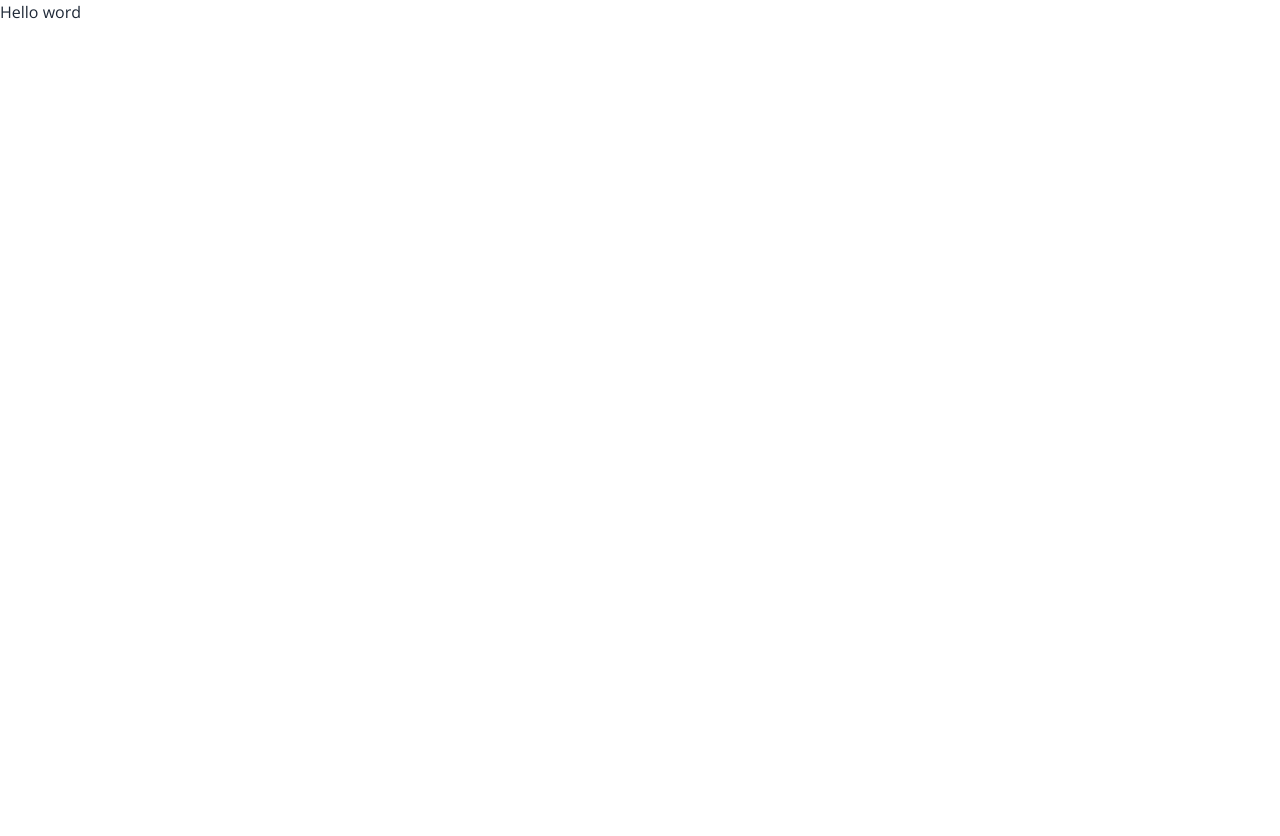
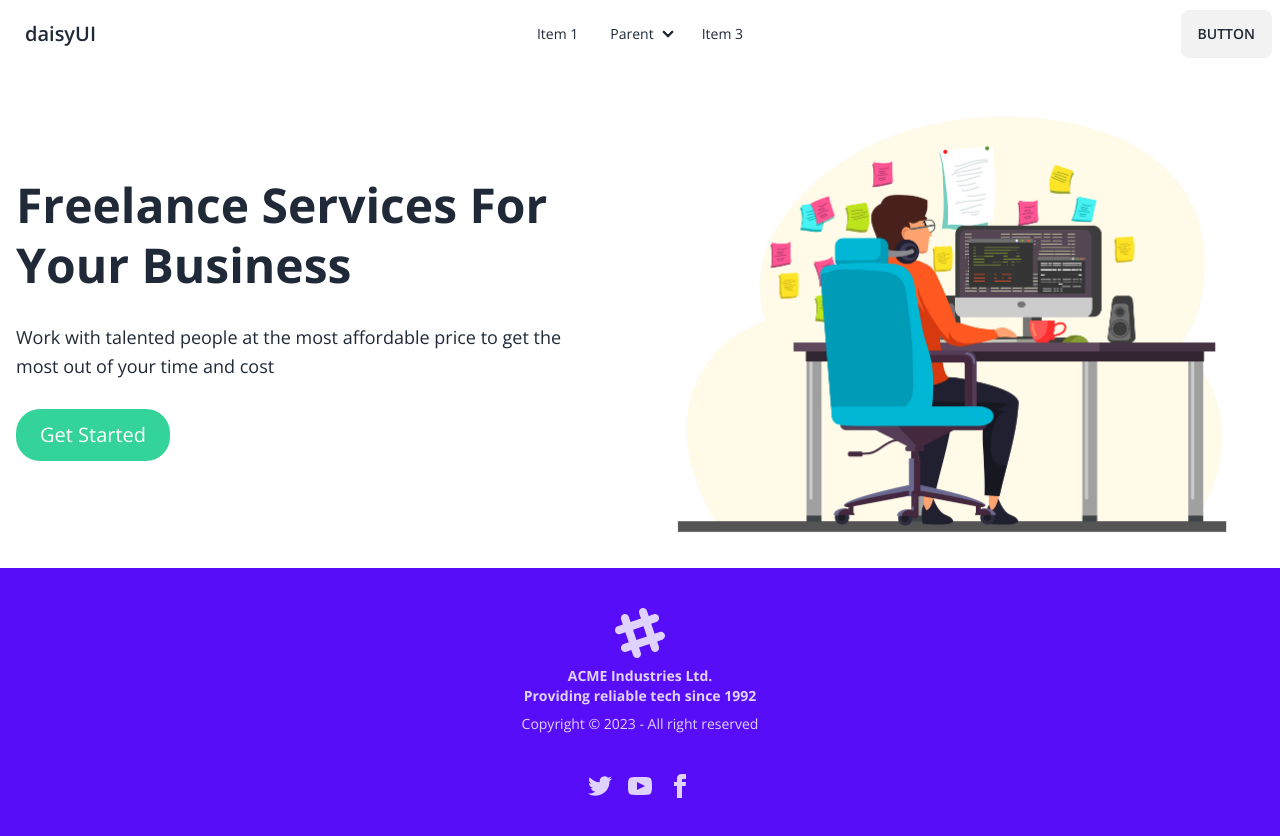
Before and after one commit to ShaplaRani/online-marketplaces-client-rep, a React (Vite) app: page / in a window 1280 px wide. Before the commit the page ends 800 px from the top, so only its background shows below. Built offline with nearby package versions, Linux system fonts and the light colour scheme.

Commit message:
added the banner section in this website

```diff
--- a/src/App.jsx
+++ b/src/App.jsx
@@ -1,5 +1,6 @@
 import { useState } from 'react'
 import reactLogo from './assets/react.svg'
+import logo from './assets/banner.jpg'
 import viteLogo from '/vite.svg'
 import './App.css'
 
--- a/src/Routes/Routes.jsx
+++ b/src/Routes/Routes.jsx
@@ -1,11 +1,20 @@
 import { createBrowserRouter } from "react-router-dom";
 import MainLayout from "../layout/MainLayout";
+import ErrorPage from "../ErrorPage/ErrorPage";
+import Home from "../pages/Home/Home/Home";
 
 
 const router = createBrowserRouter([
     {
       path: "/",
       element: <MainLayout></MainLayout>,
+      errorElement:<ErrorPage></ErrorPage>,
+      children:[
+        {
+          path: "/",
+          element:<Home></Home>
+        }
+      ]
     },
   ]);
 
--- a/src/Shared/Footer/Footer.jsx
+++ b/src/Shared/Footer/Footer.jsx
@@ -0,0 +1,26 @@
+
+
+const Footer = () => {
+    return (
+        <div>
+           <footer className="footer footer-center p-10 bg-primary text-primary-content">
+  <aside>
+    <svg width="50" height="50" viewBox="0 0 24 24" xmlns="http://www.w3.org/2000/svg" fillRule="evenodd" clipRule="evenodd" className="inline-block fill-current"><path d="M22.672 15.226l-2.432.811.841 2.515c.33 1.019-.209 2.127-1.23 2.456-1.15.325-2.148-.321-2.463-1.226l-.84-2.518-5.013 1.677.84 2.517c.391 1.203-.434 2.542-1.831 2.542-.88 0-1.601-.564-1.86-1.314l-.842-2.516-2.431.809c-1.135.328-2.145-.317-2.463-1.229-.329-1.018.211-2.127 1.231-2.456l2.432-.809-1.621-4.823-2.432.808c-1.355.384-2.558-.59-2.558-1.839 0-.817.509-1.582 1.327-1.846l2.433-.809-.842-2.515c-.33-1.02.211-2.129 1.232-2.458 1.02-.329 2.13.209 2.461 1.229l.842 2.515 5.011-1.677-.839-2.517c-.403-1.238.484-2.553 1.843-2.553.819 0 1.585.509 1.85 1.326l.841 2.517 2.431-.81c1.02-.33 2.131.211 2.461 1.229.332 1.018-.21 2.126-1.23 2.456l-2.433.809 1.622 4.823 2.433-.809c1.242-.401 2.557.484 2.557 1.838 0 .819-.51 1.583-1.328 1.847m-8.992-6.428l-5.01 1.675 1.619 4.828 5.011-1.674-1.62-4.829z"></path></svg>
+    <p className="font-bold">
+      ACME Industries Ltd. <br/>Providing reliable tech since 1992
+    </p>
+    <p>Copyright © 2023 - All right reserved</p>
+  </aside>
+  <nav>
+    <div className="grid grid-flow-col gap-4">
+      <a><svg xmlns="http://www.w3.org/2000/svg" width="24" height="24" viewBox="0 0 24 24" className="fill-current"><path d="M24 4.557c-.883.392-1.832.656-2.828.775 1.017-.609 1.798-1.574 2.165-2.724-.951.564-2.005.974-3.127 1.195-.897-.957-2.178-1.555-3.594-1.555-3.179 0-5.515 2.966-4.797 6.045-4.091-.205-7.719-2.165-10.148-5.144-1.29 2.213-.669 5.108 1.523 6.574-.806-.026-1.566-.247-2.229-.616-.054 2.281 1.581 4.415 3.949 4.89-.693.188-1.452.232-2.224.084.626 1.956 2.444 3.379 4.6 3.419-2.07 1.623-4.678 2.348-7.29 2.04 2.179 1.397 4.768 2.212 7.548 2.212 9.142 0 14.307-7.721 13.995-14.646.962-.695 1.797-1.562 2.457-2.549z"></path></svg></a>
+      <a><svg xmlns="http://www.w3.org/2000/svg" width="24" height="24" viewBox="0 0 24 24" className="fill-current"><path d="M19.615 3.184c-3.604-.246-11.631-.245-15.23 0-3.897.266-4.356 2.62-4.385 8.816.029 6.185.484 8.549 4.385 8.816 3.6.245 11.626.246 15.23 0 3.897-.266 4.356-2.62 4.385-8.816-.029-6.185-.484-8.549-4.385-8.816zm-10.615 12.816v-8l8 3.993-8 4.007z"></path></svg></a>
+      <a><svg xmlns="http://www.w3.org/2000/svg" width="24" height="24" viewBox="0 0 24 24" className="fill-current"><path d="M9 8h-3v4h3v12h5v-12h3.642l.358-4h-4v-1.667c0-.955.192-1.333 1.115-1.333h2.885v-5h-3.808c-3.596 0-5.192 1.583-5.192 4.615v3.385z"></path></svg></a>
+    </div>
+  </nav>
+</footer>
+        </div>
+    );
+};
+
+export default Footer;
--- a/src/Shared/Navbar/Navbar.jsx
+++ b/src/Shared/Navbar/Navbar.jsx
@@ -0,0 +1,50 @@
+
+
+const Navbar = () => {
+    return (
+        <div>
+           <div className="navbar bg-base-100">
+  <div className="navbar-start">
+    <div className="dropdown">
+      <label tabIndex={0} className="btn btn-ghost lg:hidden">
+        <svg xmlns="http://www.w3.org/2000/svg" className="h-5 w-5" fill="none" viewBox="0 0 24 24" stroke="currentColor"><path strokeLinecap="round" strokeLinejoin="round" strokeWidth="2" d="M4 6h16M4 12h8m-8 6h16" /></svg>
+      </label>
+      <ul tabIndex={0} className="menu menu-sm dropdown-content mt-3 z-[1] p-2 shadow bg-base-100 rounded-box w-52">
+        <li><a>Item 1</a></li>
+        <li>
+          <a>Parent</a>
+          <ul className="p-2">
+            <li><a>Submenu 1</a></li>
+            <li><a>Submenu 2</a></li>
+          </ul>
+        </li>
+        <li><a>Item 3</a></li>
+      </ul>
+    </div>
+    <a className="btn btn-ghost normal-case text-xl">daisyUI</a>
+  </div>
+  <div className="navbar-center hidden lg:flex">
+    <ul className="menu menu-horizontal px-1">
+      <li><a>Item 1</a></li>
+      <li tabIndex={0}>
+        <details>
+          <summary>Parent</summary>
+          <ul className="p-2">
+            <li><a>Submenu 1</a></li>
+            <li><a>Submenu 2</a></li>
+          </ul>
+        </details>
+      </li>
+      <li><a>Item 3</a></li>
+    </ul>
+  </div>
+  <div className="navbar-end">
+    <a className="btn">Button</a>
+  </div>
+</div>
+
+        </div>
+    );
+};
+
+export default Navbar;
--- a/src/layout/MainLayout.jsx
+++ b/src/layout/MainLayout.jsx
@@ -1,9 +1,14 @@
+import { Outlet } from "react-router-dom";
+import Footer from "../Shared/Footer/Footer";
+import Navbar from "../Shared/Navbar/Navbar";
 
 
 const MainLayout = () => {
     return (
         <div className="font-openSans">
-            <h2>Hello word</h2>
+            <Navbar></Navbar>
+            <Outlet></Outlet>
+            <Footer></Footer>
         </div>
     );
 };
--- /dev/null
+++ b/src/pages/Home/Banner/Banner.jsx
@@ -0,0 +1,20 @@
+import banner from "../../../assets/banner.jpg"
+
+const Banner = () => {
+    return (
+        <div className=" lg:flex items-center container mx-auto p-4">
+            <div className="flex-1 space-y-7 text-center lg:text-left">
+                  <h3 className="font-bold text-5xl leading-tight">Freelance Services For <br />
+                    Your Business</h3>
+                    <p className="text-lg font-normal max-w-xl mx-auto lg:mx-0 leading-relaxed">Work with talented people at the most affordable price to get the most
+                    out of your time and cost</p>
+                    <button className="bg-emerald-400 text-xl font-normal text-white py-3 px-6 rounded-3xl ">Get Started</button>
+            </div>
+             <div className=" flex-1 bg-orange-100">
+                <img className="" src={banner} alt="" />
+             </div>
+        </div>
+    );
+};
+
+export default Banner;
--- /dev/null
+++ b/src/pages/Home/Home/Home.jsx
@@ -0,0 +1,12 @@
+import Banner from "../Banner/Banner";
+
+
+const Home = () => {
+    return (
+        <div>
+            <Banner></Banner>
+        </div>
+    );
+};
+
+export default Home;
```
